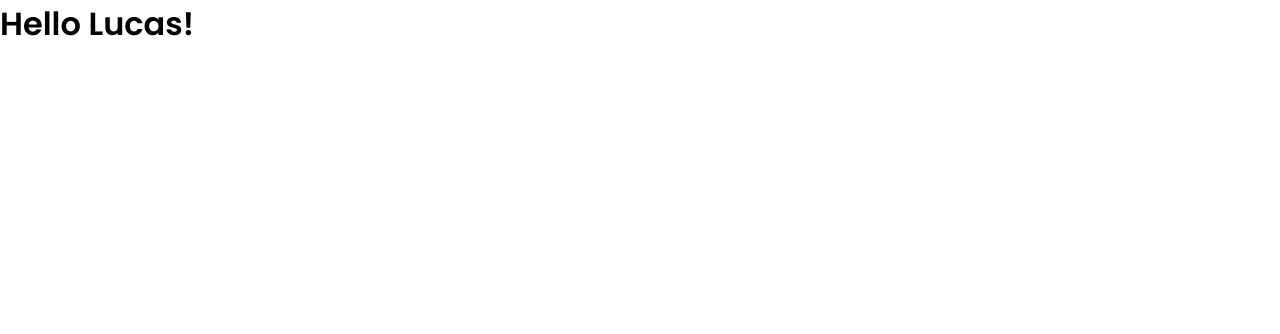
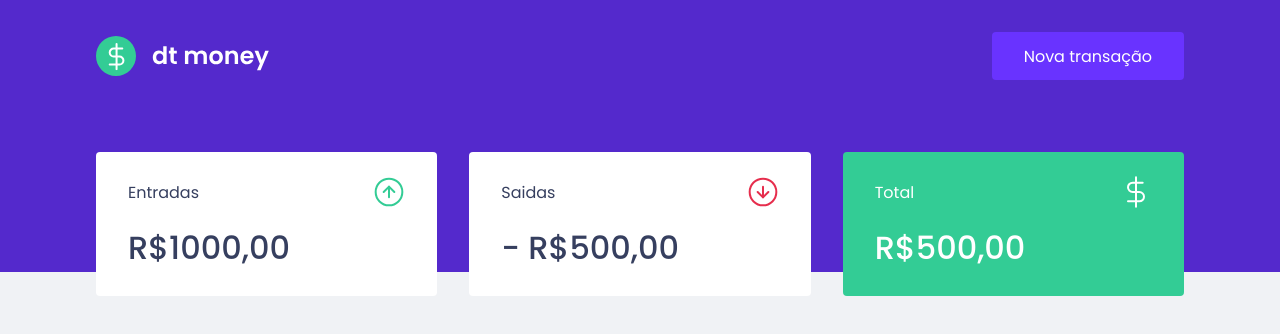
Before and after one commit to lccoronel/ignite, a React (Create React App) app in the folder reactjs/dtmoney/: page / in a window 1280 px wide. Shown: the top 334 px of the page. Built offline with nearby package versions, Linux system fonts and the light colour scheme.

Commit message:
feat: add components header and dashboard

```diff
--- a/reactjs/dtmoney/public/index.html
+++ b/reactjs/dtmoney/public/index.html
@@ -7,7 +7,7 @@
     <link rel="shortcut icon" href="favicon.png" type="image/x-icon">
 
     <title>DtMoney</title>
-    <link href="https://fonts.googleapis.com/css2?family=Poppins:wght@400;600&display=swap" rel="stylesheet">
+    <link href="https://fonts.googleapis.com/css2?family=Poppins:wght@400;500;600&display=swap" rel="stylesheet">
   </head>
   <body>
     <noscript>You need to enable JavaScript to run this app.</noscript>
--- a/reactjs/dtmoney/src/App.tsx
+++ b/reactjs/dtmoney/src/App.tsx
@@ -1,10 +1,13 @@
+import { Dashboard } from "./components/Dashboard";
+import { Header } from "./components/Header";
 import { GlobalStyles } from "./styles/globals";
 
 export function App() {
   return (
-    <div className="App">
-      <h1>Hello Lucas!</h1>
+    <>
+      <Header />
+      <Dashboard />
       <GlobalStyles />
-    </div>
+    </>
   );
 };
--- /dev/null
+++ b/reactjs/dtmoney/src/components/Dashboard/index.tsx
@@ -0,0 +1,8 @@
+import { Summary } from '../Summary';
+import { Container } from './styles';
+
+export function Dashboard() {
+  return (
+    <Container><Summary /></Container>
+  );
+};
--- /dev/null
+++ b/reactjs/dtmoney/src/components/Dashboard/styles.ts
@@ -0,0 +1,7 @@
+import styled from 'styled-components';
+
+export const Container = styled.main`
+  max-width: 1120px;
+  margin: 0 auto;
+  padding: 2.5rem 1rem;
+`;
--- /dev/null
+++ b/reactjs/dtmoney/src/components/Header/index.tsx
@@ -0,0 +1,13 @@
+import logoImg from '../../assets/logo.svg';
+import { Container, Content } from './styles';
+
+export function Header() {
+  return (
+    <Container>
+      <Content>
+        <img src={logoImg} alt="Dt money"/>
+        <button type="button">Nova transação</button>
+      </Content>
+    </Container>
+  )
+}
--- /dev/null
+++ b/reactjs/dtmoney/src/components/Header/styles.ts
@@ -0,0 +1,30 @@
+import styled from 'styled-components';
+
+export const Container = styled.header`
+  background-color: var(--blue);
+`;
+
+export const Content = styled.div`
+  max-width: 1120px;
+  margin: 0 auto;
+  padding: 2rem 1rem 12rem;
+  display: flex;
+  align-items: center;
+  justify-content: space-between;
+
+  button {
+    font-size: 1rem;
+    color: var(--shape);
+    background: var(--blue-light);
+    border: 0;
+    padding: 0 2rem;
+    border-radius: 0.25rem;
+    height: 3rem;
+
+    transition: filter 0.2s;
+
+    &:hover {
+      filter: brightness(0.9);
+    }
+  }
+`;
--- /dev/null
+++ b/reactjs/dtmoney/src/components/Summary/index.tsx
@@ -0,0 +1,32 @@
+import { Container } from './styles';
+import incomeImg from '../../assets/income.svg';
+import outcomeImg from '../../assets/outcome.svg';
+import totalImg from '../../assets/total.svg';
+
+export function Summary() {
+  return (
+    <Container>
+      <div>
+        <header>
+          <p>Entradas</p>
+          <img src={incomeImg} alt="Entradas"/>
+        </header>
+        <strong>R$1000,00</strong>
+      </div>
+      <div>
+        <header>
+          <p>Saidas</p>
+          <img src={outcomeImg} alt="Saidas"/>
+        </header>
+        <strong>- R$500,00</strong>
+      </div>
+      <div className="total-summary">
+        <header>
+          <p>Total</p>
+          <img src={totalImg} alt="Total"/>
+        </header>
+        <strong>R$500,00</strong>
+      </div>
+    </Container>
+  );
+};
--- /dev/null
+++ b/reactjs/dtmoney/src/components/Summary/styles.ts
@@ -0,0 +1,36 @@
+import styled from 'styled-components';
+
+export const Container = styled.div`
+  display: grid;
+  grid-template-columns: repeat(3, 1fr);
+  gap: 2rem;
+  margin-top: -10rem;
+
+
+
+  div {
+    background: var(--shape);
+    padding: 1.5rem 2rem;
+    border-radius: 0.25rem;
+    color: var(--text-title);
+
+    header {
+      display: flex;
+      align-items: center;
+      justify-content: space-between;
+    }
+
+    strong {
+      display: block;
+      margin-top: 1rem;
+      font-size: 2rem;
+      font-weight: 500;
+      line-height: 3rem;
+    }
+
+    &.total-summary {
+      background: var(--green);
+      color: #fff;
+    }
+  }
+`;
--- a/reactjs/dtmoney/src/styles/globals.ts
+++ b/reactjs/dtmoney/src/styles/globals.ts
@@ -8,7 +8,8 @@
   --blue-light: #6933ff;
   --text-title: #363f5f;
   --text-body: #969cb3;
-  -shape: #fff;
+  --shape: #fff;
+  --green: #33cc95;
 }
 
   * {
@@ -28,7 +29,7 @@
   }
 
   body {
-    background: var(----background);
+    background: var(--background);
     -webkit-font-smoothing: antialiased;
   }
 
```
